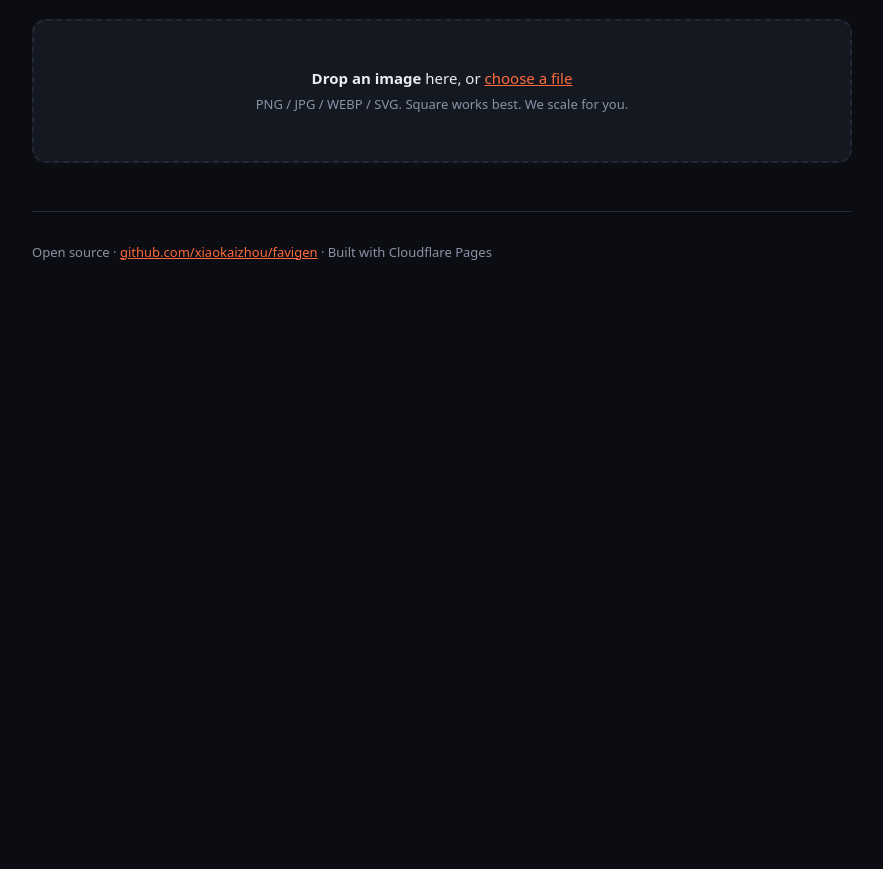
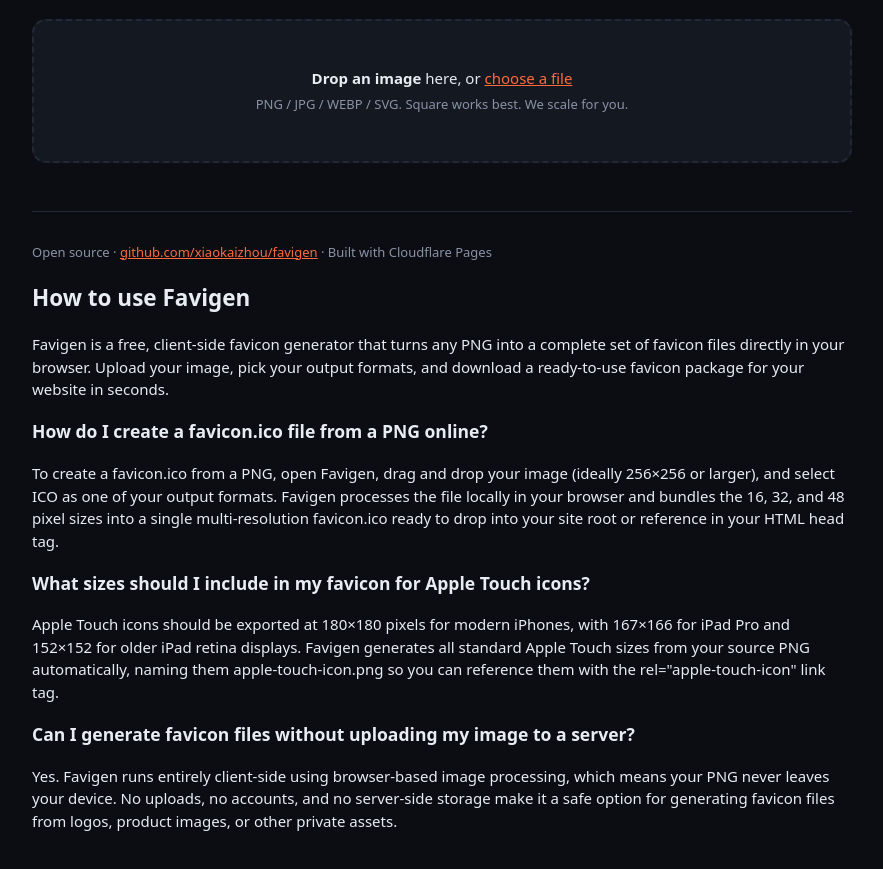
Before and after one commit to xiaokaizhou/favigen, a plain HTML site: page index.html in a window 1280 px wide. Shown: the part 113-982 px from the top of the page, without its empty margins (198-1081 px from the left). Before the commit the page ends 800 px from the top, so only its background shows below. Drawn offline with Linux system fonts and the light colour scheme.

Commit message:
seo: MiniMax-generated landing article

```diff
--- a/index.html
+++ b/index.html
@@ -46,6 +46,19 @@
     <footer>
       <p>Open source · <a href="https://github.com/xiaokaizhou/favigen" id="repo">github.com/xiaokaizhou/favigen</a> · Built with Cloudflare Pages</p>
     </footer>
+  <article>
+  <h2>How to use Favigen</h2>
+  <p>Favigen is a free, client-side favicon generator that turns any PNG into a complete set of favicon files directly in your browser. Upload your image, pick your output formats, and download a ready-to-use favicon package for your website in seconds.</p>
+
+  <h3>How do I create a favicon.ico file from a PNG online?</h3>
+  <p>To create a favicon.ico from a PNG, open Favigen, drag and drop your image (ideally 256×256 or larger), and select ICO as one of your output formats. Favigen processes the file locally in your browser and bundles the 16, 32, and 48 pixel sizes into a single multi-resolution favicon.ico ready to drop into your site root or reference in your HTML head tag.</p>
+
+  <h3>What sizes should I include in my favicon for Apple Touch icons?</h3>
+  <p>Apple Touch icons should be exported at 180×180 pixels for modern iPhones, with 167×166 for iPad Pro and 152×152 for older iPad retina displays. Favigen generates all standard Apple Touch sizes from your source PNG automatically, naming them apple-touch-icon.png so you can reference them with the rel="apple-touch-icon" link tag.</p>
+
+  <h3>Can I generate favicon files without uploading my image to a server?</h3>
+  <p>Yes. Favigen runs entirely client-side using browser-based image processing, which means your PNG never leaves your device. No uploads, no accounts, and no server-side storage make it a safe option for generating favicon files from logos, product images, or other private assets.</p>
+</article>
   </main>
   <script src="./app.js"></script>
 </body>
```
Also changed, not shown: 1 other file.
